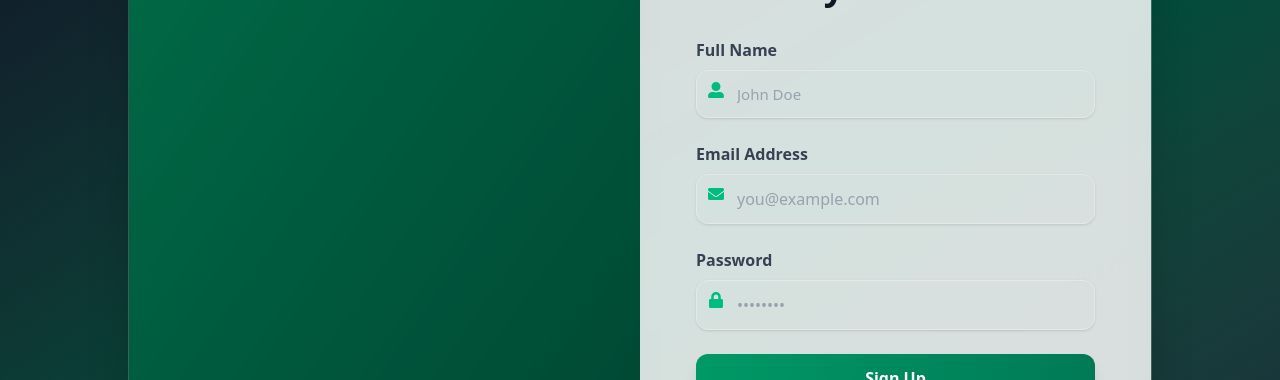
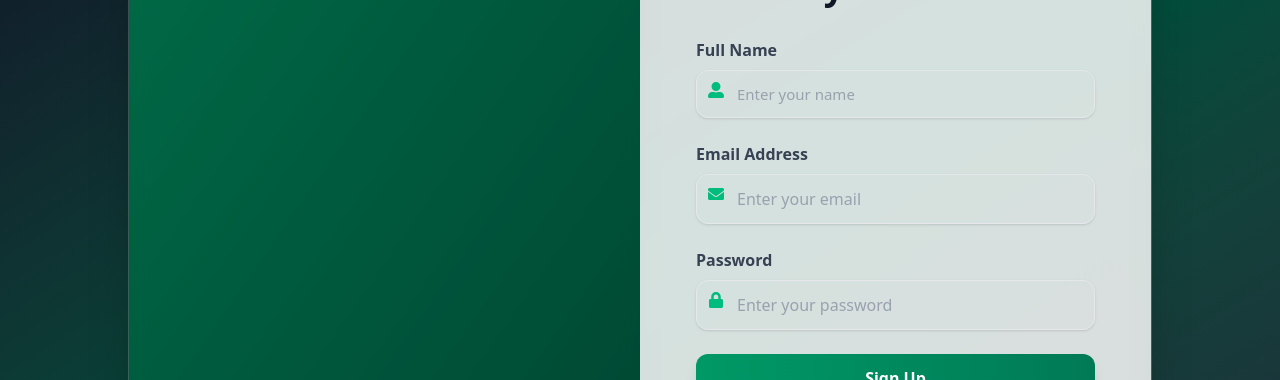
Before and after one commit to abapurbo/e-commerce-web, a React (Vite) app: page /signup in a window 1280 px wide. Shown: the part 123-503 px from the top of the page. Built offline with nearby package versions, Linux system fonts and the light colour scheme.

Commit message:
added firebase user functionality

```diff
--- /dev/null
+++ b/src/Context/AuthContext/AuthContext.jsx
@@ -0,0 +1,2 @@
+import { createContext } from "react";
+export const AuthContext = createContext(null)
--- /dev/null
+++ b/src/Context/AuthProvider/AuthProvider.jsx
@@ -0,0 +1,44 @@
+import React, { useState } from 'react'
+import { AuthContext } from '../AuthContext/AuthContext'
+import { createUserWithEmailAndPassword, GoogleAuthProvider, signInWithPopup, signOut, updateProfile } from "firebase/auth";
+import auth from '../../config/firebase.config';
+
+// sosical provider
+const googleProvider = new GoogleAuthProvider();
+
+export default function AuthProvider({ children }) {
+    const [user, setUser] = useState(null);
+    const [loading, setLoading] = useState(true);
+
+    //  create user
+    const createUser = (email, password) => {
+        return createUserWithEmailAndPassword(auth, email, password)
+
+    }
+    // signOutUser
+    const logOutUser = () => {
+        return signOut(auth)
+    }
+    const profileUpdate = (profile) => {
+        return updateProfile(auth.currentUser, profile)
+    }
+
+    //google signinpopup
+    const signInwithGoogle = () => signInWithPopup(auth, googleProvider)
+    const authData = {
+        user,
+        loading,
+        createUser,
+        signInwithGoogle,
+        profileUpdate,
+        logOutUser,
+
+
+    }
+
+    return (
+        <AuthContext value={''}>
+            {children}
+        </AuthContext>
+    )
+}
--- /dev/null
+++ b/src/Hooks/useAuth.jsx
@@ -0,0 +1,6 @@
+import { useContext } from "react"
+import { AuthContext } from "../Context/AuthContext/AuthContext"
+
+export const useAuth = () => {
+    return useContext(AuthContext)
+}
--- a/src/config/firebase.config.js
+++ b/src/config/firebase.config.js
@@ -16,4 +16,5 @@ const firebaseConfig = {
 
 // Initialize Firebase
 const app = initializeApp(firebaseConfig);
-export const auth = getAuth(app);
+const auth = getAuth(app);
+export default auth
--- a/src/pages/Auth/SignUp.jsx
+++ b/src/pages/Auth/SignUp.jsx
@@ -1,8 +1,35 @@
-import React from "react";
+import React, { useState } from "react";
 import { Link } from "react-router-dom";
 import { FaUserAlt, FaEnvelope, FaLock } from "react-icons/fa";
+import { AuthContext } from "../../Context/AuthContext/AuthContext";
+import { useAuth } from "../../Hooks/useAuth";
 
 export default function SignUp() {
+  const { signInWithGoogle, createUser, profileUpdate } = useAuth()
+  const [error, setError] = useState('')
+  const [show, setShow] = useState(false)
+
+  // handle create user
+  const handleCreateUser = (e) => {
+    e.preventDefault();
+    const fromData = e.target;
+    const name = fromData.name.value;
+    const email = fromData.email.value;
+    const password = fromData.password.value;
+
+    // create user
+    createUser(email, password)
+      .then((result) => {
+        console.log(result?.user)
+        const profile = {
+          displyName: name,
+        }
+        profileUpdate(profile)
+      })
+      .catch((err) => {
+        console.log('Error', err)
+      })
+  }
   return (
     <div className="min-h-screen flex items-center justify-center bg-gradient-to-br from-gray-900 via-emerald-900 to-gray-800 p-6">
 
@@ -42,7 +69,8 @@ export default function SignUp() {
                 <FaUserAlt className="absolute left-3 top-3 text-emerald-500" />
                 <input
                   type="text"
-                  placeholder="John Doe"
+                  name="name"
+                  placeholder="Enter your name"
                   className="w-full pl-10 pr-4 py-3 border border-gray-200 rounded-xl shadow-sm text-gray-900 placeholder-gray-400 focus:outline-none focus:ring-2 focus:ring-emerald-500 focus:border-transparent transition-all"
                 />
               </div>
@@ -57,7 +85,8 @@ export default function SignUp() {
                 <FaEnvelope className="absolute left-3 top-3 text-emerald-500" />
                 <input
                   type="email"
-                  placeholder="you@example.com"
+                  name="email"
+                  placeholder="Enter your email"
                   className="w-full pl-10 pr-4 py-3 border border-gray-200 rounded-xl shadow-sm text-gray-900 placeholder-gray-400 focus:outline-none focus:ring-2 focus:ring-emerald-500 focus:border-transparent transition-all"
                 />
               </div>
@@ -72,7 +101,8 @@ export default function SignUp() {
                 <FaLock className="absolute left-3 top-3 text-emerald-500" />
                 <input
                   type="password"
-                  placeholder="••••••••"
+                  name="password"
+                  placeholder="Enter your password"
                   className="w-full pl-10 pr-4 py-3 border border-gray-200 rounded-xl shadow-sm text-gray-900 placeholder-gray-400 focus:outline-none focus:ring-2 focus:ring-emerald-500 focus:border-transparent transition-all"
                 />
               </div>
@@ -95,6 +125,7 @@ export default function SignUp() {
 
             {/* Google Button */}
             <button
+              onClick={signInWithGoogle}
               type="button"
               className="w-full bg-white hover:bg-gray-50 text-gray-800 py-3 rounded-xl font-medium border border-gray-300 flex items-center justify-center gap-3 shadow-sm hover:shadow-md transition-all duration-300"
             >
```
Also changed, not shown: src/main.jsx (+5 -2 lines).
